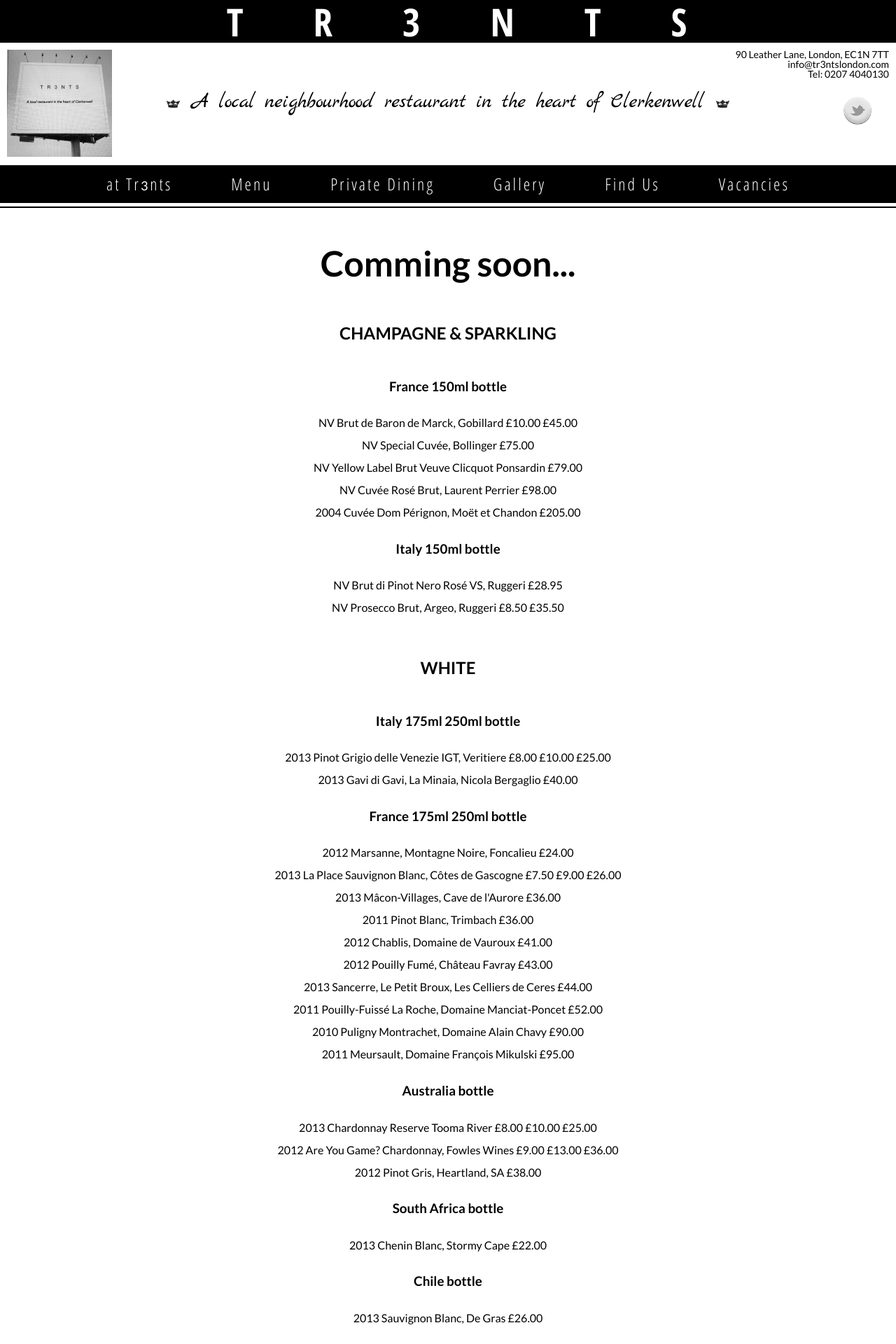
After one commit to mikemjharris/trents_website, a PHP site: page /trents/wine.php in a window 1280 px wide. The commit adds this page. Shown: the top 1920 px of the page at 70% size. Run offline with PHP 8.4, Linux system fonts and the light colour scheme.

Commit message:
changed look of header and added images

```diff
--- a/trents/header.php
+++ b/trents/header.php
@@ -8,7 +8,7 @@
 
   <link rel="stylesheet  " href="reset.css" />
   <link rel="stylesheet" href="trents.css" />
-
+  <meta charset="utf-8">
 
 
 </head>
@@ -16,21 +16,23 @@
 <body>
 
 <header>
-  <div class="header-title">
+
+  <div class="main-title">TR3NTS</div>
+    <div class="header-title">
     90 Leather Lane, London, EC1N 7TT <br />
     <a href="mailto:info@tr3ntslondon.com">info@tr3ntslondon.com</a>  <br />
     Tel: 0207 4040130 <br />
     <div class="social-media">
       <a href="https://twitter.com/trentscafe"><img src="./pics/twitter.png" /></a>
-      <a href="https://www.facebook.com/"><img src="./pics/facebook.png" /></a>
+      <!-- <a href="https://www.facebook.com/"><img src="./pics/facebook.png" /></a> -->
       <!-- <a class="twitter" href="https://twitter.com/trentscafe"></a> -->
 
     </div>
    <!--  <a href="https://www.google.co.uk/maps/place/London+EC1N+7TT/@51.5213618,-0.1098565,17z/data=!4m2!3m1!1s0x48761b4e9492431f:0x8ef1f8e48f1ea6e4?hl=en" target="/blank">Map</a> -->
   </div>
+  <!-- <img id="head_logo" src="./pics/trentsbqsign.jpg" > -->
+  <img id="head_logo" src="./pics/header.jpg" >
 
-  <img id="head_logo" src="./pics/trentsbqsign.jpg" >
-  <div class="main-title">TR3NTS</div>
 
   <div id="title">
       <img src="./pics/crown.png" />
@@ -40,7 +42,12 @@
   <nav>
     <ul>
       <li><a href="/">at Tr<span>3</span>nts</a></li>
-      <li><a href="menu.php">Menu <!-- & Wine  --></a></li>
+      <li><a href="#">Menu <!-- & Wine  --></a>
+        <ul>
+          <li><a href="menu.php">Food</a></li>
+          <li><a href="wine.php">Wine</a></li>
+        </ul>
+      </li>
       <li><a href="private_dining.php">Private Dining </a></li>
       <li><a href="gallery.php">Gallery</a></li>
       <li><a href="find_us.php">Find Us</a></li>
--- a/trents/trents.css
+++ b/trents/trents.css
@@ -6,17 +6,25 @@
 body {
   position: relative;
   background: white;
+  padding: 0px;
+  margin: 0px;
 }
 
 .main-title {
   font-size: 55px;
+  font-weight: bold;
   letter-spacing: 100px;
   width: 100%;
-  margin-top:  20px;
+  display: block;
+  padding-left: 125px;
+  background: black;
+  color: white;
+  /*margin-top:  20px;*/
   text-align: center;
   font-family: 'Open Sans Condensed', sans-serif;
   position: relative;
-  left: 100px;
+  padding-top: 3px;
+  padding-bottom: 3px;
 }
 
 header {
@@ -35,7 +43,8 @@ h1 {
 
 nav {
   width: 100%;
-  background: rgb(245,245,245);
+  /*background: rgb(245,245,245);*/
+  background: black;
   /*border: 4px solid black;*/
   border-left: none;
   border-right: none;
@@ -44,6 +53,7 @@ nav {
   /*padding-left: 10%;*/
   text-align: left;
   clear: both;
+
 }
 
 /*nav ul, nav li {
@@ -51,6 +61,38 @@ nav {
   margin: 0;
 }
 */
+
+nav ul li {
+  position: relative;
+}
+nav ul li ul {
+    display:none;
+    width: 250px;
+
+
+}
+
+nav ul li ul li {
+   background: rgb(245,245,245);
+    /*border: 1px solid black;*/
+    /*padding: 10px 0%;*/
+    display: inline-block;
+    float: left;
+    font-weight: none;
+    z-index: 1000;
+    /*width: 100px;*/
+}
+
+nav ul li:hover ul  {
+  display: inline-block;
+  position: absolute;
+  left: 0px;
+  top: 0px;
+}
+.wine {
+  padding: 20px 200px;
+  text-align: center;
+}
 .flow_right {
   /*float: right;*/
 }
@@ -80,6 +122,9 @@ main {
   text-decoration: none;
   color: black;
 }
+#gallery {
+  text-align: center;
+}
 #gallery img{
   display: inline-block;
   width: auto;
@@ -107,15 +152,19 @@ ul {
   text-align: center;
 
 }
-
+.wine h2 {
+  padding-bottom: 0px;
+  padding-top: 30px;
+}
 #title {
   font-family: 'Marck Script', cursive;
   text-align: center;
   font-size: 30px;
   position: relative;
-  left: 50px;
-  padding-top: 20px;
+  /*left: 50px;*/
+  padding: 70px 0px;
   display: inline-block;
+  z-index: -200;
 }
 
 #title img{
@@ -133,16 +182,17 @@ ul li a {
   /*width: 75px;*/
   padding: 10px 20px;
   text-decoration: none;
-  color: black;
+  color: white;
   margin: 0 20px;
   font-family: 'Open Sans Condensed', sans-serif;
   /*font-style: italic;*/
   letter-spacing: 3px;
-
+  transition: all 0.2s;
 }
 
 ul li a:hover {
-  background: #B8AD89;
+  background: white;
+  color: black;
 }
 
 section {
@@ -157,9 +207,9 @@ section {
 }
 span {
   font-size: 18px;
-  font-weight: bold;
-  font-family: 'Cardo', serif;
-  font-style: italic;
+  /*font-weight: bold;*/
+  /*font-family: 'Cardo', serif;*/
+  /*font-style: italic;*/
 }
 
 section p{
@@ -228,6 +278,9 @@ section img {
   float: right;
   text-align: right;
   font-size: 14px;
+  position: absolute;
+  right: 0px;
+
 
 }
 
@@ -254,6 +307,13 @@ section img {
   width: 300px;
   margin: 10px auto;
   display: inline-block;
+  float: left;
+}
+
+#vacancies_text, #vacancies_text ul {
+ text-align: left;
+ font-size: 16px;
+ list-style-type: circle;
 }
 
 .news {
@@ -422,4 +482,6 @@ width: 200px;
   width: 150px;
   float: left;
   margin: 10px;
+  position: absolute;
+  left: 0px;
 }
--- /dev/null
+++ b/trents/wine.php
@@ -0,0 +1,177 @@
+<?php include('./header.php'); ?>
+
+
+<div class="wine">
+  <h1>Comming soon...</h1>
+<h2>CHAMPAGNE & SPARKLING</h2>
+<br />
+<h3>France 150ml bottle</h3>
+<br />
+NV Brut de Baron de Marck, Gobillard £10.00 £45.00<br />
+<br />
+NV Special Cuvée, Bollinger £75.00<br />
+<br />
+NV Yellow Label Brut Veuve Clicquot Ponsardin £79.00<br />
+<br />
+NV Cuvée Rosé Brut, Laurent Perrier £98.00<br />
+<br />
+2004 Cuvée Dom Pérignon, Moët et Chandon £205.00<br />
+<br />
+<h3>Italy 150ml bottle</h3>
+<br />
+NV Brut di Pinot Nero Rosé VS, Ruggeri £28.95<br />
+<br />
+NV Prosecco Brut, Argeo, Ruggeri £8.50 £35.50<br />
+<br />
+<h2>WHITE</h2>
+<br />
+<h3>Italy 175ml 250ml bottle</h3>
+<br />
+2013 Pinot Grigio delle Venezie IGT, Veritiere £8.00 £10.00 £25.00<br />
+<br />
+2013 Gavi di Gavi, La Minaia, Nicola Bergaglio £40.00<br />
+<br />
+<h3>France 175ml 250ml bottle</h3>
+<br />
+2012 Marsanne, Montagne Noire, Foncalieu £24.00<br />
+<br />
+2013 La Place Sauvignon Blanc, Côtes de Gascogne £7.50 £9.00 £26.00<br />
+<br />
+2013 Mâcon-Villages, Cave de l'Aurore £36.00<br />
+<br />
+2011 Pinot Blanc, Trimbach £36.00<br />
+<br />
+2012 Chablis, Domaine de Vauroux £41.00<br />
+<br />
+2012 Pouilly Fumé, Château Favray £43.00<br />
+<br />
+2013 Sancerre, Le Petit Broux, Les Celliers de Ceres £44.00<br />
+<br />
+2011 Pouilly-Fuissé La Roche, Domaine Manciat-Poncet £52.00<br />
+<br />
+2010 Puligny Montrachet, Domaine Alain Chavy £90.00<br />
+<br />
+2011 Meursault, Domaine François Mikulski £95.00<br />
+<br />
+<h3>Australia bottle</h3>
+<br />
+2013 Chardonnay Reserve Tooma River £8.00 £10.00 £25.00<br />
+<br />
+2012 Are You Game? Chardonnay, Fowles Wines £9.00 £13.00 £36.00<br />
+<br />
+2012 Pinot Gris, Heartland, SA £38.00<br />
+<br />
+<h3>South Africa bottle</h3>
+<br />
+2013 Chenin Blanc, Stormy Cape £22.00<br />
+<br />
+<h3>Chile bottle</h3>
+<br />
+2013 Sauvignon Blanc, De Gras £26.00<br />
+<br />
+<h3>New Zealand 175ml 250ml bottle</h3>
+<br />
+2013 Sauvignon Blanc, Mansion House Bay £9.00 £13.00 £33.00<br />
+<br />
+<h3>Spain bottle</h3>
+<br />
+2012 Ailalá Treixadura, Ribeiros Do Avia £32.00<br />
+<br />
+2013 Albariño Valmiñor, Rias Baixas £41.00<br />
+<br />
+<h2>ROSÉ 175ml 250ml bottle</h2>
+<br />
+2013 La Lande Cinsault, Vin de Pays d'Oc, France £24.00<br />
+<br />
+2013 Más Amor Rosado, Massard, Spain £30.00<br />
+<br />
+2011, Pinot Noir Rosé, Yealands, New Zealand £9.00 £12.00 £34.00<br />
+<br />
+2013 Grande Réserve, Château Sainte Marguerite, France £42.00<br />
+<br />
+<h2>RED</h2>
+<br />
+<h3>Italy bottle</h3>
+<br />
+2009 Biferno Rosso Riserva DOC, Camillo De Lellis £26.00<br />
+<br />
+2012 Nero d'Avola, MandraRossa £26.00<br />
+<br />
+2011 Montepulciano d'Abruzzo, Jorio, Umani Ronchi £36.00<br />
+<br />
+2012 Chianti Classico, Fonterutoli £46.00<br />
+<br />
+2010 Barolo DOCG Pisapola, Ascheri £94.00<br />
+<br />
+<h3>France 175ml 250ml bottle</h3>
+<br />
+2012 Cuvée Montauliers, Minervois £7.50 £9.00 £24.00<br />
+<br />
+2012 Les Amandiers, Chateau du Vieux Parc £26.00<br />
+<br />
+2013 Côtes du Rhône, Domaine Brusset £7.50 £12.00 £32.00<br />
+<br />
+2013 Beaujolais Cuvée Traditionnelle VV, Domaine du Vissoux £38.00<br />
+<br />
+2010 Crozes Hermitage Rouge, Cave des Clairmonts £42.00<br />
+<br />
+2010 Château Plaisance, Grand Cru, St Emilion £58.00<br />
+<br />
+2011 Chorey-Les-Beaune, Domaine Maillard Père et Fils £62.00<br />
+<br />
+2011 Châteauneuf du Pape, Domaine Chante Cigale £68.00<br />
+<br />
+<h3>South Africa bottle</h3>
+<br />
+2012 Shiraz, Stormy Cape £24.00<br />
+<br />
+2010 Tormentoso Mourvèdre Reserve, Man Vintners £32.00<br />
+<br />
+2010 Merlot, Martin Meinert £38.00<br />
+<br />
+<h3>Australia 175ml 250ml bottle</h3>
+<br />
+2013 Cabernet Reserve Tooma River, Warburn Estate £28.00<br />
+<br />
+2011 Exmoor Drive Cabernet Sauvignon, Xanadu £30.00<br />
+<br />
+2010 Pinot Noir Madfish, Victoria £9.00 £12.00 £32.00<br />
+<br />
+<h3>Argentina 175ml 250ml bottle</h3>
+<br />
+2013 Malbec, Sol SA, Bodegas Santa Ana £26.00<br />
+<br />
+2012 Malbec, Tomero £10.00 £12.00 £34.00<br />
+<br />
+2011 Seleccion de la Familia Malbec, Humberto Canale £46.00<br />
+<br />
+<h3>Chile</h3>
+<br />
+2013 Merlot, De Gras £26.00<br />
+<br />
+2011 Antu Cabernet Carmenère, Ninquén £42.00<br />
+<br />
+<h3>Spain 175ml 250ml bottle</h3>
+<br />
+2011 Viña Collada Rioja, Riscal £8.00 £10.00 £26.00<br />
+<br />
+2012/13 Ebano 6 Tempranillo, Ribera Del Duero £36.00<br />
+<br />
+2009 Rioja Reserva, Marqués de Riscal £45.00<br />
+<br />
+<h2>PORT, 100ML</h2>
+<br />
+2008 Taylor’s Late Bottled Vintage, Montagne Noire, VDP, Fonclieu £8.50<br />
+<br />
+NV Taylor’s 10 Year Old Tawny Port, Montagne Noire, VDP, Fonclieu £10.00<br />
+<br />
+<h2>DESSERT WINE 100ml bottle</h2>
+<br />
+2011 Moscato d'Asti, Moncucco DOCG, Fontanafredda £6.00 £28.00 (50cl)<br />
+<br />
+2006 Aleatico di Puglia, Francesco Candido £12.00 £45.00 (50cl)<br />
+<br />
+2010 Clos Dady, Sauternes £10.00 £58.00 (75cl)<br />
+<br />
+2003 Tokaji Aszú 5 Puttonyos, Patricius £14.00 £59.00 (50cl)
+</div>
```
Also changed, not shown: trents/gallery.php (+19 -0 lines), trents/index.php (+5 -3 lines), trents/vacancies.php (+11 -1 lines), trents/pics/food10.jpg (added), trents/pics/food11.jpg (added), trents/pics/food12.jpg (added), trents/pics/food13.jpg (added), trents/pics/food14.jpg (added), trents/pics/food15.jpg (added), trents/pics/food16.jpg (added), trents/pics/food17.jpg (added), trents/pics/food18.jpg (added), trents/pics/fw (1)/photo (6).JPG (added), trents/pics/header.jpg (added).
